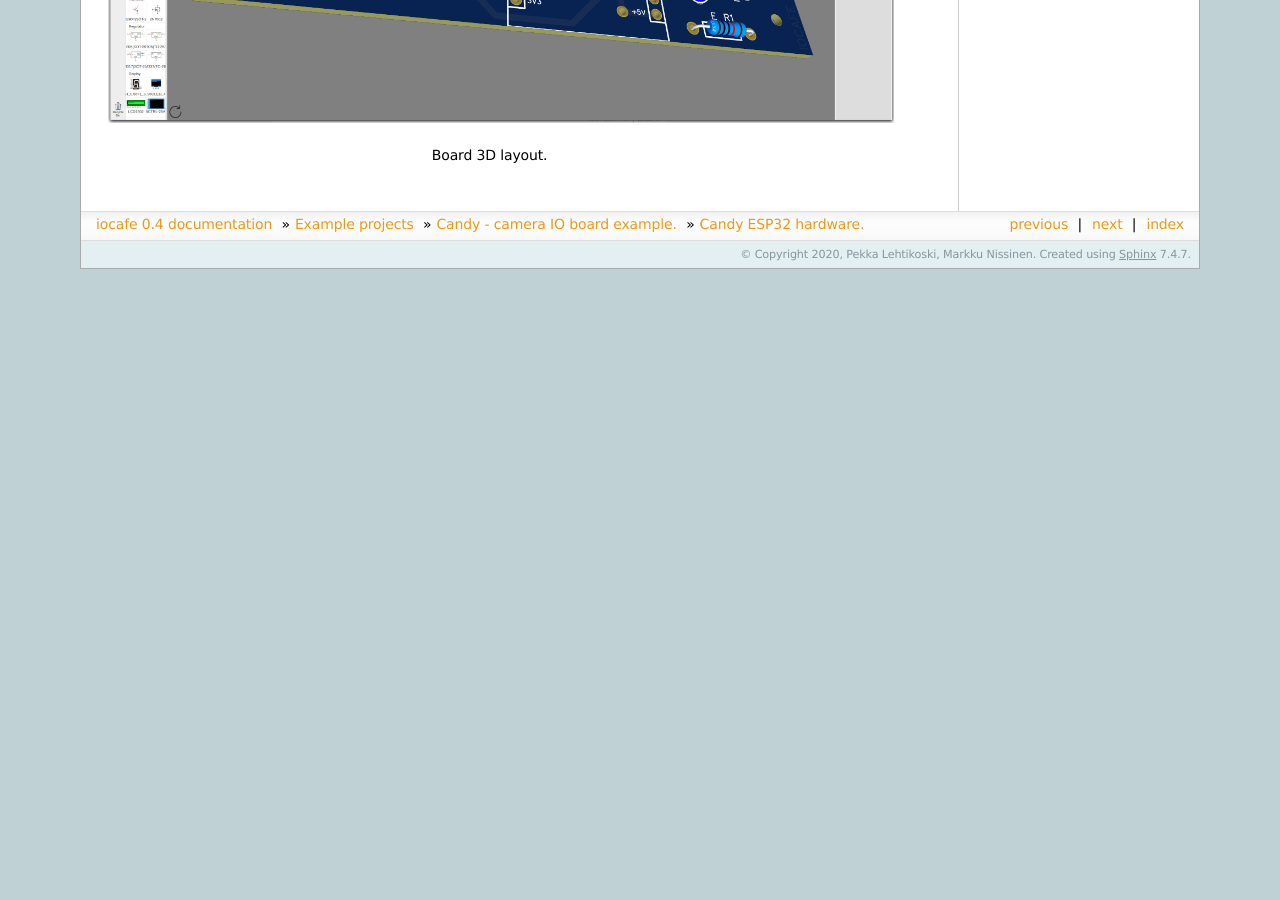
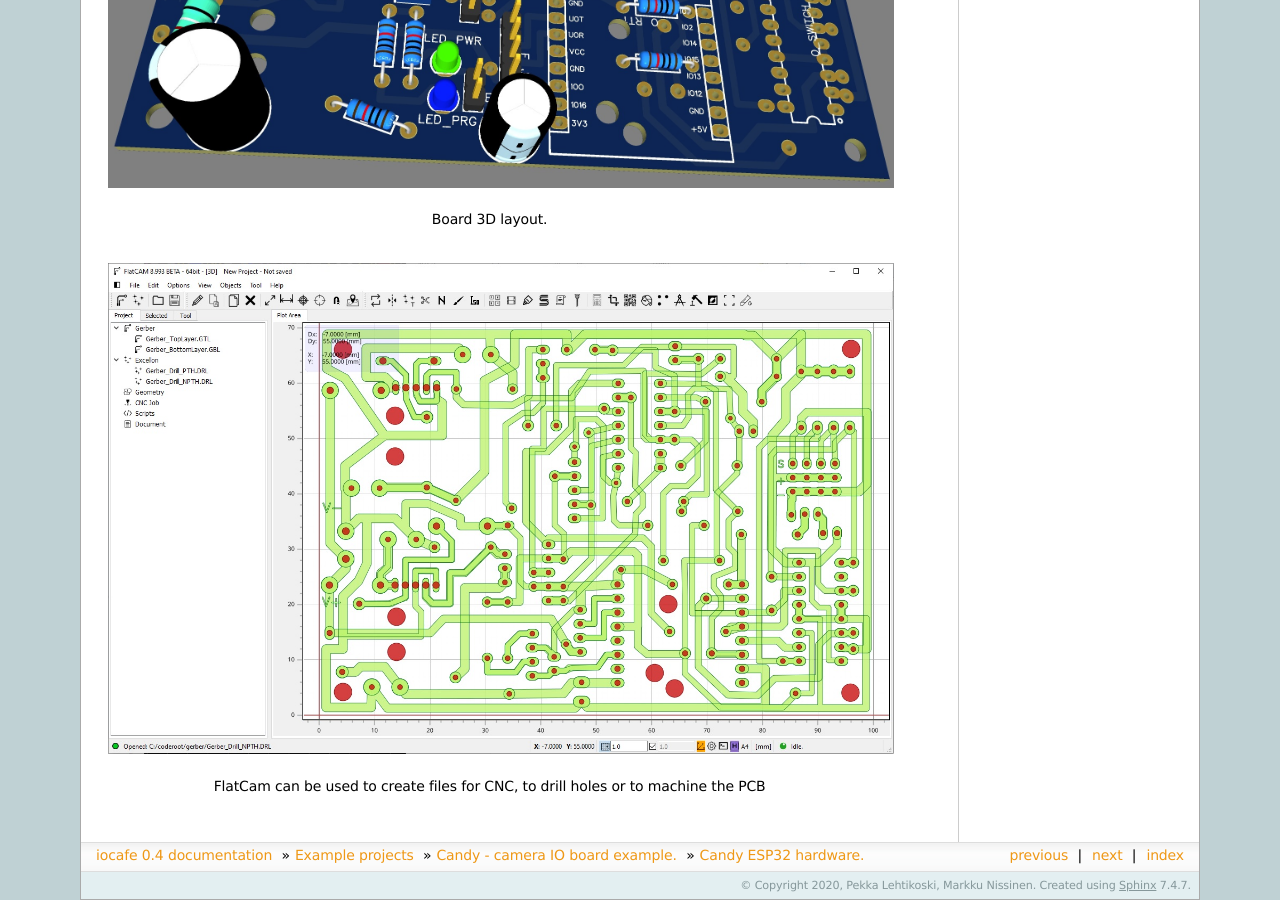
Before and after one commit to iocafe/iocafe-doc, a Sphinx documentation site: the page built from source/examples/iocom/candy/200727-candy-esp32-hw.rst, in a window 1280 px wide and 900 px high, scrolled down 1659 px. Built offline with Sphinx 7.4.7, drawn with Linux system fonts in a browser that asks for light colours; before the commit the page ends 1928 px from its top, so only the background shows below that.

Commit message:
Candy design pic update

```diff
--- a/source/examples/iocom/candy/200727-candy-esp32-hw.rst
+++ b/source/examples/iocom/candy/200727-candy-esp32-hw.rst
@@ -13,3 +13,7 @@ I used EasyEDA to make Candy ESP32 test PCB, here some pictures.
 .. figure:: pics/200727-candy-esp32-board-on-EasyEDA.jpeg
 
    Board 3D layout.
+
+.. figure:: pics/200811-candy-esp32-board-flatcam.jpeg
+
+   FlatCam can be used to create files for CNC, to drill holes or to machine the PCB
```
Also changed, not shown: source/examples/iocom/candy/pics/200727-candy-esp32-board-on-EasyEDA-PCB.jpeg, source/examples/iocom/candy/pics/200727-candy-esp32-board-on-EasyEDA-schema.jpeg, source/examples/iocom/candy/pics/200727-candy-esp32-board-on-EasyEDA.jpeg, source/examples/iocom/candy/pics/200811-candy-esp32-board-flatcam.jpeg (added).
